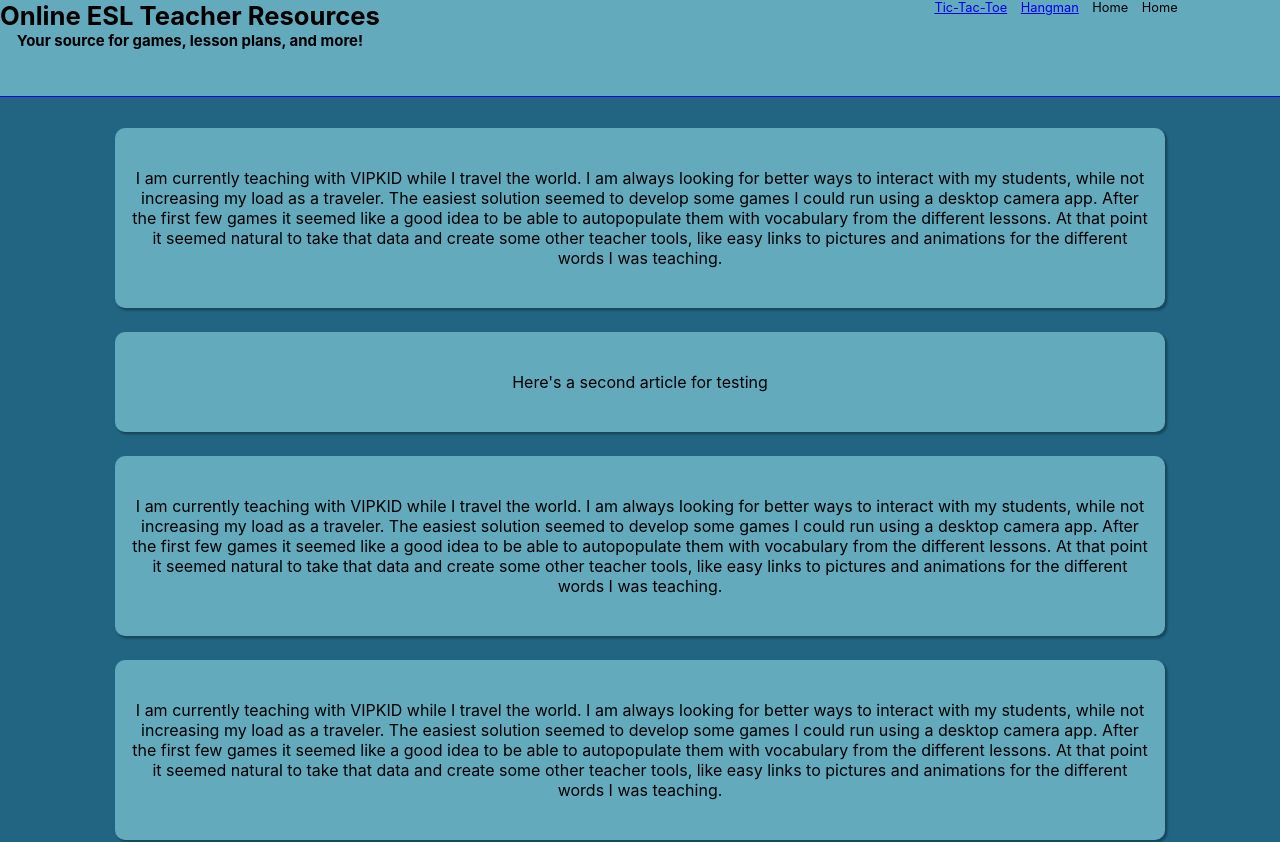
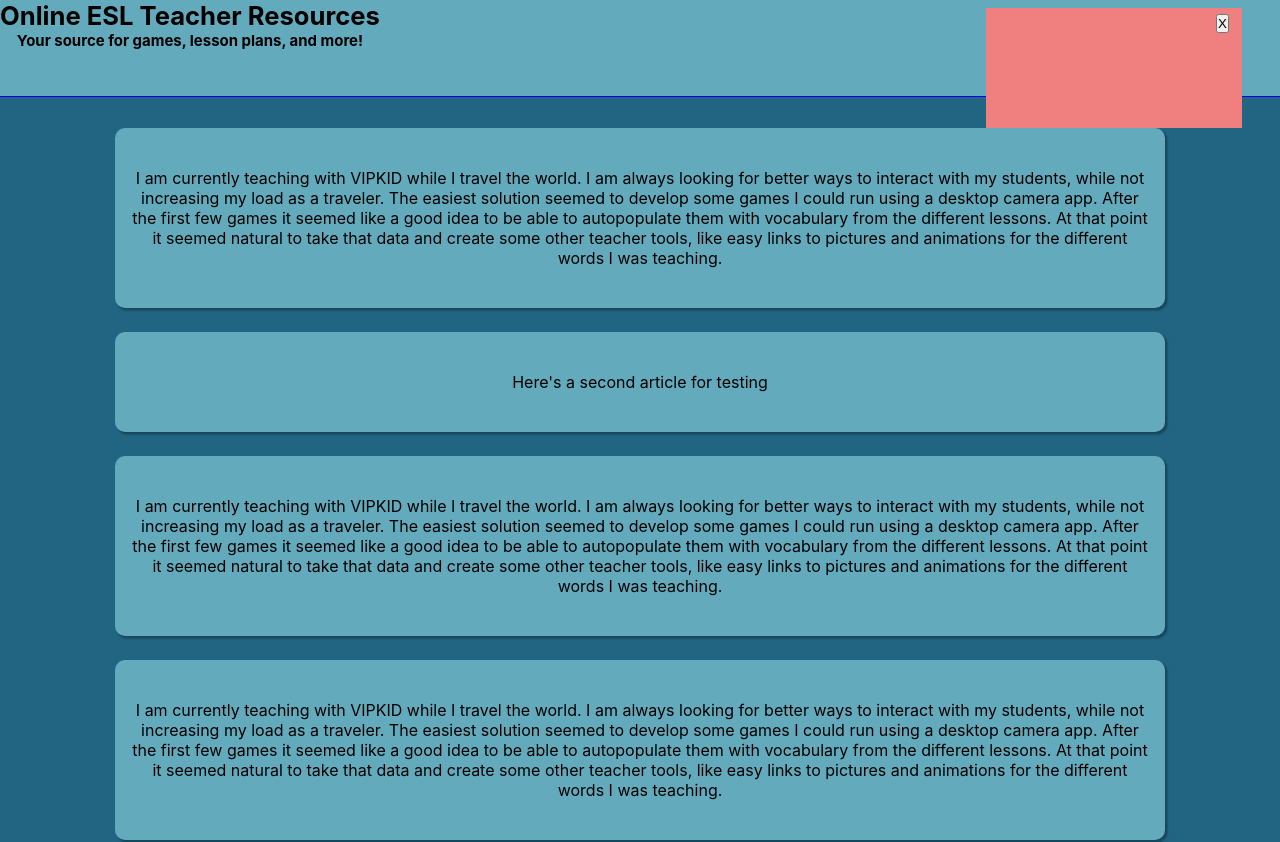
Before and after one commit to afminick/teacher-resources, a React (Create React App) app: page / in a window 1280 px wide. Shown: the top 842 px of the page. Built offline with nearby package versions, Linux system fonts and the light colour scheme.

Commit message:
Progress on navbar collapse

```diff
--- a/public/styles.css
+++ b/public/styles.css
@@ -34,11 +34,23 @@ footer {
     border-top: 1px solid blue;
 }
 
+.navbar {
+    background-color: lightcoral;
+    position: absolute;
+    right: 3vw;
+    top: 1vh;
+    height: 15vh;
+    width: 20vw;
+}
+
 .navbar ul {
-    width: 20vw;
-    display: flex;
-    justify-content: space-between;
     list-style: none;
+}
+
+.menuOpenButton {
+    position: absolute;
+    top:5%;
+    right:5%;
 }
 
 main {
--- a/src/Header.js
+++ b/src/Header.js
@@ -1,4 +1,20 @@
 import React from 'react'
+
+function responsiveMenu(props) {
+
+    const openMenu = <ul>
+    <li><a href="https://vigilant-lichterman-f14f98.netlify.com/">Tic-Tac-Toe</a></li>
+    <li><a href="https://goofy-montalcini-2ef709.netlify.com/">Hangman</a></li>
+    <li>Home</li>
+    <li>Home</li>
+</ul>
+    return (
+        <div className="navbar">
+            <button className="menuOpenButton">X</button>
+            {props.menuStatus ? openMenu : null}
+        </div>
+    )
+}
 
 function Header(props) {
     return (
@@ -7,14 +23,8 @@ function Header(props) {
                 <h1>Online ESL Teacher Resources</h1>
                 <h3>Your source for games, lesson plans, and more!</h3>
             </div>
-            <div className="navbar">
-                <ul>
-                    <li><a href="https://vigilant-lichterman-f14f98.netlify.com/">Tic-Tac-Toe</a></li>
-                    <li><a href="https://goofy-montalcini-2ef709.netlify.com/">Hangman</a></li>
-                    <li>Home</li>
-                    <li>Home</li>
-                </ul>
-            </div>
+            {responsiveMenu(props)}
+
 
         </header>
     )
```
